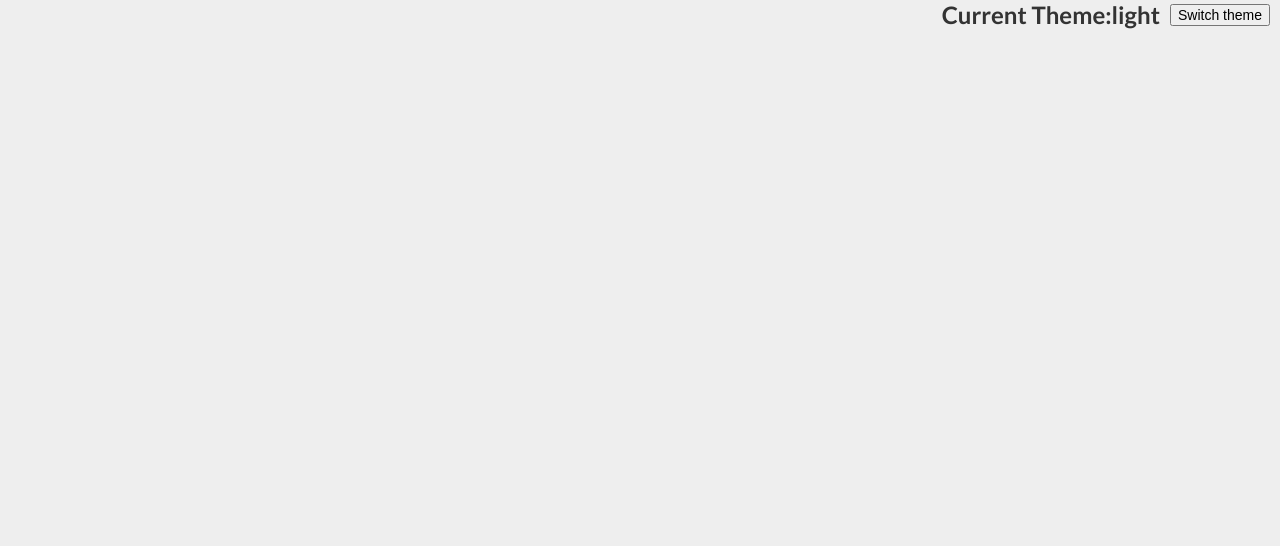
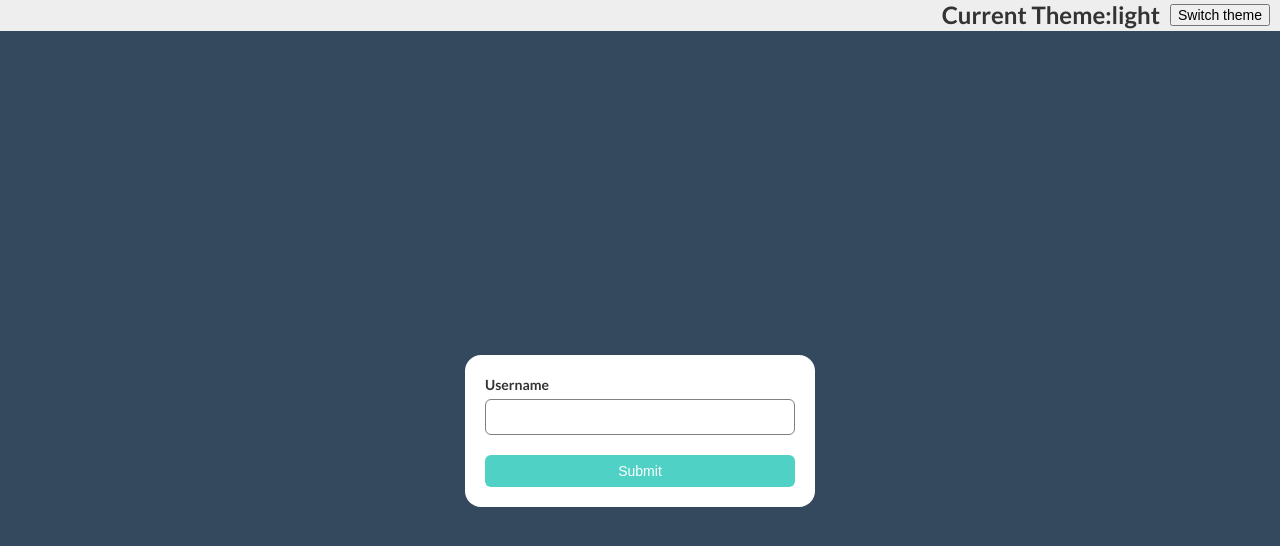
Before and after one commit to fatihece/context-template, a React (Create React App) app: page / in a window 1280 px wide. Shown: the top 546 px of the page. Built offline with nearby package versions, Linux system fonts and the light colour scheme.

Commit message:
form-validation with basic react

```diff
--- a/src/App.js
+++ b/src/App.js
@@ -1,10 +1,11 @@
-import React from "react";
+import React, {useState} from "react";
 import Footer from "../src/components/context/Footer";
 import Header from "../src/components/context/Header";
 import { MainContext } from "../src/components/context/context";
+import Form from "./components/form/Form";
 
 const App = () => {
-  const [theme, setTheme] = React.useState("light");
+  const [theme, setTheme] = useState("light");
 
   React.useEffect(() => {
     document.body.className = theme;
@@ -21,6 +22,7 @@ const App = () => {
         <Header />
         <Footer />
       </div>
+      <Form />
     </MainContext.Provider>
   );
 };
--- /dev/null
+++ b/src/components/form/Form.js
@@ -0,0 +1,16 @@
+import React from "react";
+import FormInput from "./FormInput";
+import "./style.css";
+
+const Form = () => {
+  return (
+    <div className="form-container">
+      <form>
+        <FormInput />
+        <button type="submmit">Submit</button>
+      </form>
+    </div>
+  );
+};
+
+export default Form;
--- /dev/null
+++ b/src/components/form/FormInput.js
@@ -0,0 +1,12 @@
+import React from "react";
+import "./style.css";
+function FormInput() {
+  return (
+    <div className="form-input">
+      <label>Username</label>
+      <input type="text" />
+    </div>
+  );
+}
+
+export default FormInput;
--- /dev/null
+++ b/src/components/form/style.css
@@ -0,0 +1,46 @@
+.form-container{
+    display: flex;
+    justify-content: center;
+    align-items: center;
+    height: 100vh;
+    background-color: #34495e;
+}
+
+.form-container form{
+    width: 350px;
+    border-radius: 16px;
+    padding: 20px;
+    display: flex;
+    flex-direction: column;
+    gap: 10px;
+    background: #fff;
+}
+
+.form-container form button{
+    border-radius: 6px;
+    padding: 8px 0;
+    border: none;
+    background: #4fd1c5;
+    color: #fff;
+    cursor: pointer;
+    transition: all 0.1s ease-in-out;
+    margin-top: 10px;
+}
+.form-input{
+    display: flex;
+    flex-direction: column;
+    row-gap: 4px;
+}
+
+.form-input label{
+    font-weight: bold;
+    font-size: 14px;
+}
+
+.form-input input {
+    line-height: 32px;
+    border-radius: 6px;
+    padding-left: 6px;
+    border: 1px solid gray;
+    font-size: 12px;
+  }
--- a/src/style.css
+++ b/src/style.css
@@ -1,18 +1,16 @@
-body.light{
+body.light {
   background: #eee;
   color: #333;
-
 }
 
-
-body.dark{
+body.dark {
   background: #333;
   color: #eee;
 }
 
-.change-theme{
+.change-theme {
   display: flex;
   align-items: center;
-    justify-content: end;
+  justify-content: flex-end;
   margin: 0 10px;
 }
```
Lines whose indentation alone changed are shown as unchanged.
